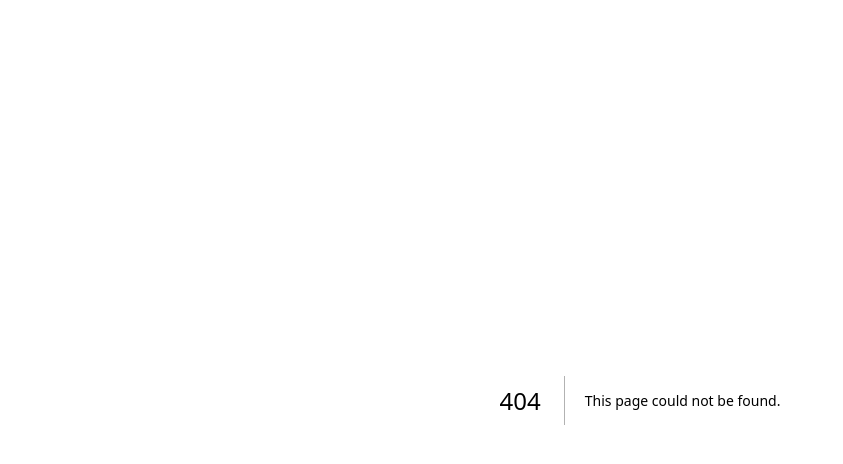
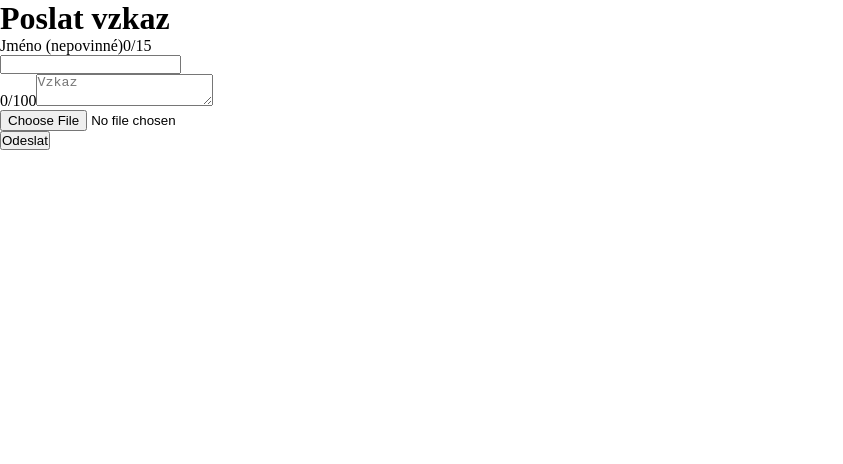
Before and after one commit to MartinTabz/party-gallery, a Next.js app: page /nahrat in a window 1280 px wide. Before the commit this address had no page. Shown: the top 464 px of the page, without its empty margins (0-843 px from the left). Built offline with nearby package versions, Linux system fonts and the light colour scheme; no server answers.

Commit message:
Working upload page

```diff
--- /dev/null
+++ b/app/nahrat/page.js
@@ -0,0 +1,145 @@
+"use client";
+
+import { useState } from "react";
+import { v4 as uuidv4 } from "uuid";
+import { supabase } from "@utils/supabase";
+import Image from "next/image";
+import crypto from "crypto";
+
+export default function NahratPage() {
+	const [isLoading, setIsLoading] = useState(false);
+	const [uploadingError, setUploadingError] = useState("");
+	const [success, setSuccess] = useState(false);
+
+	const [name, setName] = useState("");
+	const [message, setMessage] = useState("");
+	const [imageFile, setImageFile] = useState();
+	const [imageSrc, setImageSrc] = useState();
+
+	const handleSubmit = async (e) => {
+		e.preventDefault();
+
+		if (!imageFile) {
+			setUploadingError("Chybí obrázek");
+		}
+
+		setIsLoading(true);
+
+		let path;
+
+		do {
+			const fileExt = imageFile.name.split(".").pop();
+			const filePath = `${uuidv4()}-${crypto
+				.randomBytes(16)
+				.toString("hex")}.${fileExt}`;
+
+			const { data: upload_data, error: upload_error } = await supabase.storage
+				.from("photos")
+				.upload(filePath, imageFile);
+
+			if (upload_error && !upload_error.error === "Duplicate") {
+				setUploadingError(upload_error.message);
+			}
+
+			if (upload_data.path) {
+				path = upload_data.path;
+			}
+		} while (!path);
+
+		const { error } = await supabase.from("posts").insert({
+			name: name || null,
+			message: message || null,
+			image_name: path,
+		});
+
+		if (error) {
+			setUploadingError(error.message);
+		} else {
+			setSuccess(true);
+		}
+	};
+
+	const onChangeUploadFile = async (event) => {
+		try {
+			if (!event.target.files || event.target.files.length === 0) {
+				console.log("You must select an image to upload.");
+				return;
+			}
+
+			const file = event.target.files[0];
+			console.log(file);
+
+			setImageFile(file);
+			setImageSrc(URL.createObjectURL(file));
+		} catch (error) {
+			console.log(error);
+		}
+	};
+
+	const handleRestart = () => {
+		setUploadingError("");
+
+		setName("");
+		setMessage("");
+		setImageFile();
+		setImageSrc();
+
+		setIsLoading(false);
+		setSuccess(false);
+	};
+
+	return (
+		<main>
+			{success ? (
+				<main>
+					<h1>Hotovo, vzkaz byl odeslán!</h1>
+					<button onClick={handleRestart}>Nahrát další</button>
+				</main>
+			) : (
+				<>
+					<h1>Poslat vzkaz</h1>
+					<div>
+						<div>
+							<label htmlFor="name">Jméno (nepovinné)</label>
+							<span>{name.length}/15</span>
+						</div>
+						<input
+							id="name"
+							name="name"
+							value={name}
+							onChange={(e) => {
+								if (e.target.value.length <= 15) {
+									setName(e.target.value);
+								}
+							}}
+						/>
+					</div>
+					<div>
+						<span>{message.length}/100</span>
+						<textarea
+							value={message}
+							onChange={(e) => {
+								if (e.target.value.length <= 100) {
+									setMessage(e.target.value);
+								}
+							}}
+							placeholder="Vzkaz"
+						/>
+					</div>
+					{imageSrc && (
+						<Image width={300} height={200} src={imageSrc} alt="Obrázek" />
+					)}
+					<input type="file" multiple={false} onChange={onChangeUploadFile} />
+					<div>
+						{isLoading ? (
+							<span>Odesílá se...</span>
+						) : (
+							<button onClick={handleSubmit}>Odeslat</button>
+						)}
+					</div>
+					{uploadingError && <span>{uploadingError}</span>}
+				</>
+			)}
+		</main>
+	);
+}
--- a/package.json
+++ b/package.json
@@ -9,10 +9,13 @@
     "lint": "next lint"
   },
   "dependencies": {
+    "@supabase/supabase-js": "^2.39.7",
+    "crypto": "^1.0.1",
     "next": "14.1.3",
     "npm": "^10.5.0",
     "react": "^18",
     "react-dom": "^18",
-    "react-qr-code": "^2.0.12"
+    "react-qr-code": "^2.0.12",
+    "uuid": "^9.0.1"
   }
 }
--- /dev/null
+++ b/utils/supabase.js
@@ -0,0 +1,6 @@
+import { createClient } from "@supabase/supabase-js";
+
+const supabaseUrl = process.env.NEXT_PUBLIC_SUPABASE_URL;
+const supabaseAnonKey = process.env.NEXT_PUBLIC_SUPABASE_ANON_KEY;
+
+export const supabase = createClient(supabaseUrl, supabaseAnonKey);
```
Also changed, not shown: 2 other files (tests, documents, lock files or other folders).
